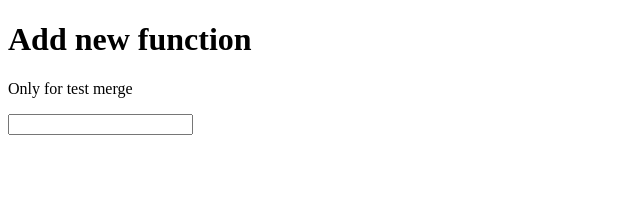
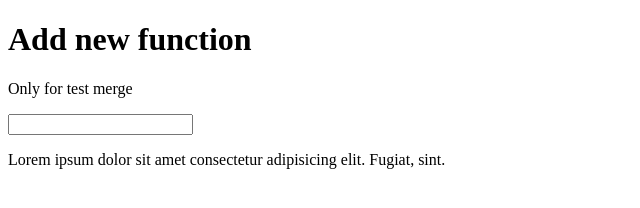
Before and after one commit to Rybenko-Pasha/train-git, a plain HTML site: page index.html in a window 1280 px wide. Shown: the whole page, without its empty margins (0-640 px from the left). Drawn offline with Linux system fonts and the light colour scheme.

Commit message:
add form section and about section

```diff
--- a/index.html
+++ b/index.html
@@ -28,5 +28,10 @@
             <input type="text" name="" id="">
         </form>
     </section>
+    <section class="about-section">
+        <p class="about-section__text">
+            Lorem ipsum dolor sit amet consectetur adipisicing elit. Fugiat, sint.
+        </p>
+    </section>
 </body>
 </html>
```
